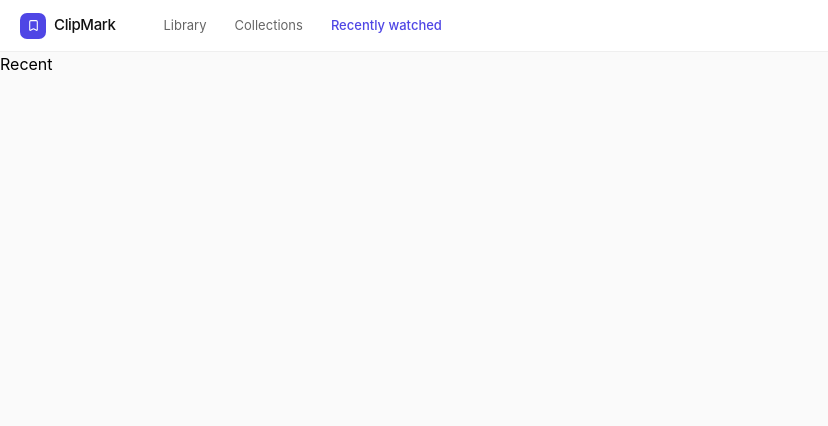
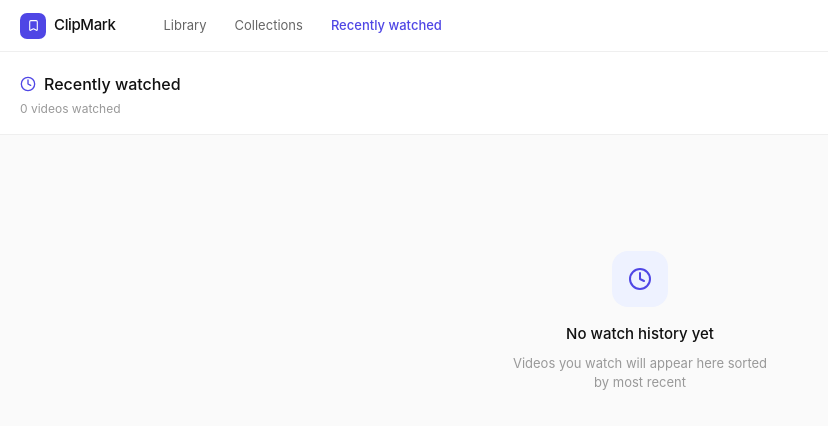
Before and after one commit to terrence-celestine/clipmark, a React (Vite) app: page /recent in a window 1280 px wide. Shown: the top 426 px of the page, without its empty margins (0-828 px from the left). Built offline with nearby package versions, Linux system fonts and the light colour scheme.

Commit message:
feat: recently watched page, 4-col grid on desktop

```diff
--- a/src/App.tsx
+++ b/src/App.tsx
@@ -3,6 +3,7 @@ import { Route, Routes } from "react-router-dom";
 import AppLayout from "./components/layout/AppLayout";
 import Home from "./pages/Home";
 import Watch from "./pages/Watch";
+import Recent from "./pages/Recent";
 
 function App() {
   return (
@@ -10,7 +11,7 @@ function App() {
       <Route element={<AppLayout />}>
         <Route path="/" element={<Home />} />
         <Route path="/collections" element={<div>Collections</div>} />
-        <Route path="/recent" element={<div>Recent</div>} />
+        <Route path="/recent" element={<Recent />} />
       </Route>
       <Route path="/watch/:videoId" element={<Watch />} />
       <Route path="*" element={<div>Not found</div>} />
--- a/src/pages/Home.tsx
+++ b/src/pages/Home.tsx
@@ -190,7 +190,7 @@ export default function Home() {
             )}
           </div>
         ) : (
-          <div className="grid grid-cols-2 md:grid-cols-3 gap-3 md:gap-4">
+          <div className="grid grid-cols-2 md:grid-cols-4 gap-4">
             {filteredVideos.map((video) => (
               <VideoCard
                 key={video.id}
--- /dev/null
+++ b/src/pages/Recent.tsx
@@ -0,0 +1,132 @@
+import { useEffect, useState } from "react";
+import { useNavigate } from "react-router-dom";
+import { Clock } from "lucide-react";
+import { getVideos } from "../db/helpers";
+import type { Video } from "../types";
+import VideoCard from "../components/home/VideoCard";
+import {
+  getCollections,
+  getChaptersByVideo,
+  updateVideo,
+  deleteVideo,
+} from "../db/helpers";
+import type { Collection } from "../types";
+
+function timeAgo(timestamp: number): string {
+  const diff = Date.now() - timestamp;
+  const minutes = Math.floor(diff / 60000);
+  const hours = Math.floor(diff / 3600000);
+  const days = Math.floor(diff / 86400000);
+  if (minutes < 60) return `${minutes}m ago`;
+  if (hours < 24) return `${hours}h ago`;
+  return `${days}d ago`;
+}
+
+export default function Recent() {
+  const navigate = useNavigate();
+  const [videos, setVideos] = useState<Video[]>([]);
+  const [collections, setCollections] = useState<Collection[]>([]);
+  const [chapterCounts, setChapterCounts] = useState<Record<number, number>>(
+    {},
+  );
+
+  useEffect(() => {
+    getCollections().then(setCollections);
+    getVideos().then(async (vids) => {
+      const watched = vids
+        .filter((v) => v.lastWatchedAt && v.lastWatchedAt > 0)
+        .sort((a, b) => (b.lastWatchedAt ?? 0) - (a.lastWatchedAt ?? 0));
+      setVideos(watched);
+      const counts: Record<number, number> = {};
+      await Promise.all(
+        watched.map(async (v) => {
+          if (v.id) {
+            const chapters = await getChaptersByVideo(v.id);
+            counts[v.id] = chapters.length;
+          }
+        }),
+      );
+      setChapterCounts(counts);
+    });
+  }, []);
+
+  const handleToggleComplete = async (video: Video) => {
+    if (!video.id) return;
+    await updateVideo(video.id, { completed: !video.completed });
+    setVideos((vs) =>
+      vs.map((v) =>
+        v.id === video.id ? { ...v, completed: !v.completed } : v,
+      ),
+    );
+  };
+
+  const handleDeleteVideo = async (video: Video) => {
+    if (!video.id) return;
+    await deleteVideo(video.id);
+    setVideos((vs) => vs.filter((v) => v.id !== video.id));
+  };
+
+  const handleMoveToCollection = async (
+    video: Video,
+    collectionId: number | undefined,
+  ) => {
+    if (!video.id) return;
+    await updateVideo(video.id, { collectionId });
+    setVideos((vs) =>
+      vs.map((v) => (v.id === video.id ? { ...v, collectionId } : v)),
+    );
+  };
+
+  return (
+    <div className="flex flex-col flex-1 ">
+      <div className="bg-white border-b border-[#EFEFEF] px-5 pt-5 pb-4">
+        <div className="flex items-center gap-2 mb-1">
+          <Clock size={16} color="#4F46E5" />
+          <h1 className="text-[16px] font-medium text-[#111]">
+            Recently watched
+          </h1>
+        </div>
+        <p className="text-[12px] text-[#999]">
+          {videos.length} videos watched
+        </p>
+      </div>
+
+      <div className="flex-1 bg-[#FAFAFA] px-5 pt-5 pb-20 md:pb-5">
+        {videos.length === 0 ? (
+          <div className="flex flex-col items-center justify-center py-24 text-center">
+            <div className="w-14 h-14 bg-[#EEF2FF] rounded-2xl flex items-center justify-center mb-4">
+              <Clock size={24} color="#4F46E5" />
+            </div>
+            <h2 className="text-[15px] font-medium text-[#111] mb-2">
+              No watch history yet
+            </h2>
+            <p className="text-[13px] text-[#999] max-w-[260px]">
+              Videos you watch will appear here sorted by most recent
+            </p>
+          </div>
+        ) : (
+          <div className="grid grid-cols-2 md:grid-cols-4 gap-4">
+            {videos.map((video) => (
+              <div key={video.id} className="flex flex-col gap-1">
+                <VideoCard
+                  video={video}
+                  chapterCount={video.id ? (chapterCounts[video.id] ?? 0) : 0}
+                  collections={collections}
+                  onClick={() => navigate(`/watch/${video.youtubeId}`)}
+                  onToggleComplete={() => handleToggleComplete(video)}
+                  onDelete={() => handleDeleteVideo(video)}
+                  onMoveToCollection={(collectionId) =>
+                    handleMoveToCollection(video, collectionId)
+                  }
+                />
+                <p className="text-[11px] text-[#999] px-1">
+                  {video.lastWatchedAt ? timeAgo(video.lastWatchedAt) : ""}
+                </p>
+              </div>
+            ))}
+          </div>
+        )}
+      </div>
+    </div>
+  );
+}
```
